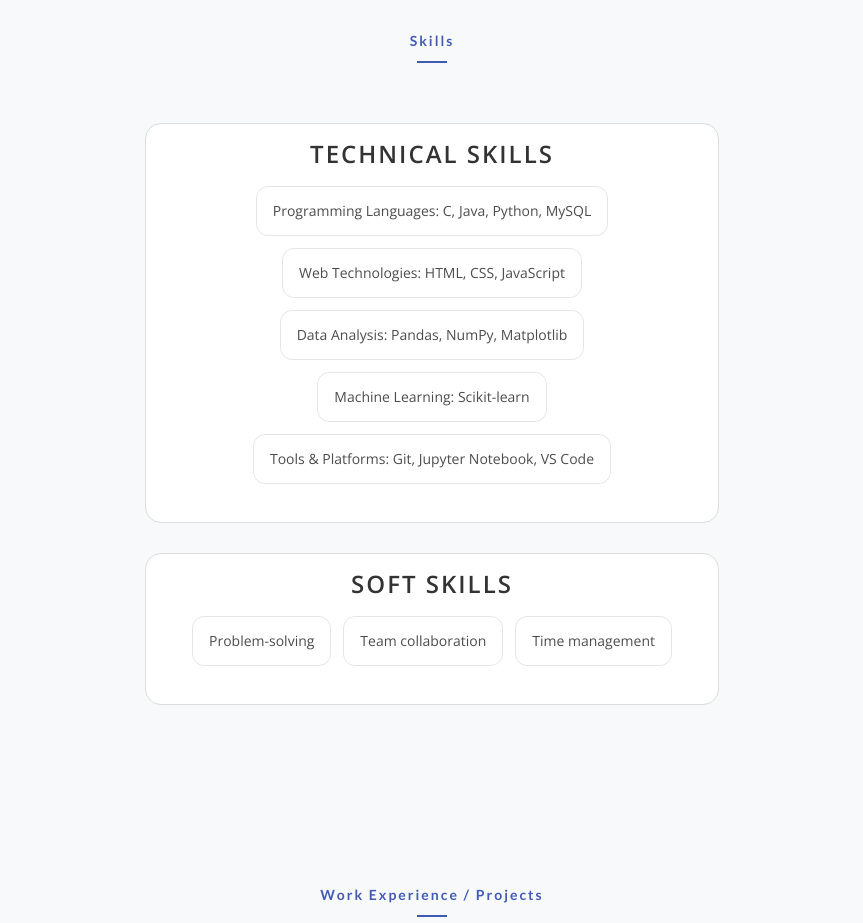
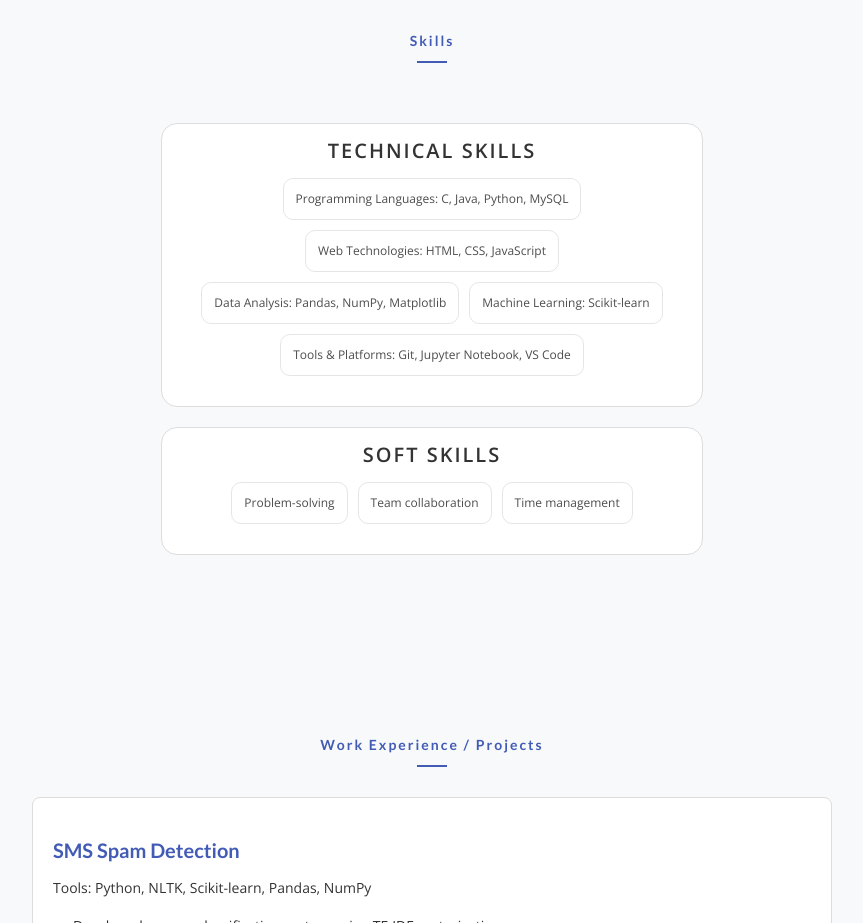
Before and after one commit to pullangari-vedaprakash/Portfolio-website, a plain HTML site: page index.html in a window 1280 px wide. Shown: the part 2240-3163 px from the top of the page, without its empty margins (208-1071 px from the left). Drawn offline with nearby package versions, Linux system fonts and the light colour scheme; a web font is replaced by a local one.

Commit message:
Update index.html

```diff
--- a/index.html
+++ b/index.html
@@ -5,7 +5,7 @@
     <meta name="viewport" content="width=device-width, initial-scale=1.0">
     <title>Pullangari Vedaprakash - E-Portfolio</title>
     <style>
-        /* Google fonts & font family
+       /* Google fonts & font family
 ==================================================*/
 
 @import url('https://fonts.googleapis.com/css?family=Lato:100,100i,300,300i,400,400i,700,700i,900,900i|Open+Sans:300,300i,400,400i,600,600i,700,700i,800,800i|Playfair+Display:400,400i,700,700i,900,900i');
@@ -208,24 +208,26 @@ nav li a.active {
     display: flex;
     flex-wrap: wrap;
     margin-top: 30px;
-    gap: 30px;
+    gap: 20px;
     justify-content: center;
 }
 
-.Skills .container-skill .mainSkill .front, .back {
+.Skills .container-skill .mainSkill .front,
+.Skills .container-skill .mainSkill .back {
     width: 100%;
     max-width: 500px;
     background: #fff;
     border: 1px solid #ddd;
     border-radius: 16px;
-    padding: 18px 36px;
+    padding: 15px 20px; /* Reduced padding for mobile */
 }
 
-.Skills .container-skill .mainSkill .front h2, .back h2 {
+.Skills .container-skill .mainSkill .front h2,
+.Skills .container-skill .mainSkill .back h2 {
     text-transform: uppercase;
     letter-spacing: 2px;
-    margin: 0 0 20px 0;
-    font-size: 24px;
+    margin: 0 0 15px 0; /* Reduced margin */
+    font-size: 20px; /* Smaller font for mobile */
     font-weight: 600;
     color: #333;
     text-align: center;
@@ -235,22 +237,26 @@ nav li a.active {
     display: flex;
     justify-content: center;
     flex-wrap: wrap;
-    gap: 12px;
-    margin-bottom: 20px;
+    gap: 10px; /* Reduced gap for mobile */
+    margin-bottom: 15px; /* Reduced margin */
 }
 
-.Skills .container-skill .mainSkill .front .frontSkill, .back .backSkill {
-    font-size: 14px;
+.Skills .container-skill .mainSkill .front .frontSkill,
+.Skills .container-skill .mainSkill .back .backSkill {
+    font-size: 12px; /* Smaller font for mobile */
     font-weight: 400;
     color: rgba(0, 0, 0, 0.7);
     border: 1px solid rgba(0, 0, 0, 0.1);
-    border-radius: 12px;
-    padding: 12px 16px;
+    border-radius: 10px;
+    padding: 8px 12px; /* Reduced padding */
     transition: all 0.3s ease;
+    white-space: normal; /* Prevent overflow */
+    word-break: break-word; /* Allow text to break */
 }
 
-.Skills .container-skill .mainSkill .front .frontSkill:hover, .back .backSkill:hover {
-    transform: translateY(-7px);
+.Skills .container-skill .mainSkill .front .frontSkill:hover,
+.Skills .container-skill .mainSkill .back .backSkill:hover {
+    transform: translateY(-5px); /* Reduced hover lift */
     background: #425BB5;
     color: #fff;
     border-color: #425BB5;
@@ -389,8 +395,25 @@ nav li a.active {
     }
 
     .Skills .container-skill .mainSkill {
-        flex-direction: column;
+        flex-direction: column; /* Stack front and back vertically */
         align-items: center;
+    }
+
+    .Skills .container-skill .mainSkill .front,
+    .Skills .container-skill .mainSkill .back {
+        max-width: 100%; /* Full width on mobile */
+        padding: 10px; /* Further reduced padding */
+    }
+
+    .Skills .container-skill .mainSkill .front h2,
+    .Skills .container-skill .mainSkill .back h2 {
+        font-size: 18px; /* Smaller header */
+    }
+
+    .Skills .container-skill .mainSkill .front .frontSkill,
+    .Skills .container-skill .mainSkill .back .backSkill {
+        font-size: 10px; /* Even smaller text */
+        padding: 6px 10px; /* Reduced padding */
     }
 }
 
@@ -406,6 +429,14 @@ nav li a.active {
 
     .experience-row {
         padding: 15px;
+    }
+
+    .content-wrapper {
+        padding: 0 10px; /* Adjust padding for small screens */
+    }
+
+    .Skills .container-skill .mainSkill .box {
+        gap: 5px; /* Tighter spacing */
     }
 }
    </style>
```
